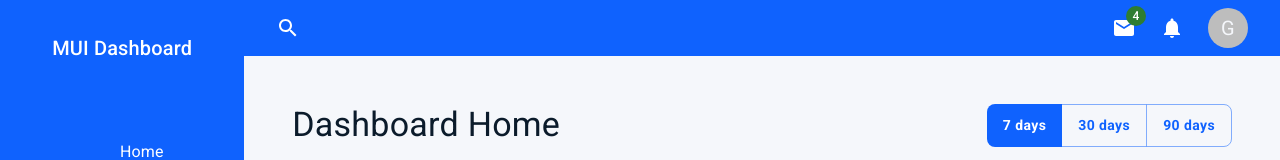
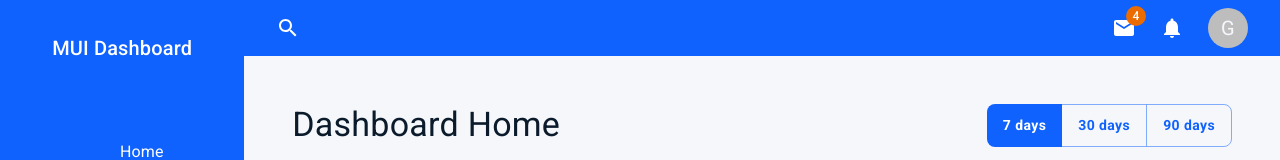
Before and after one commit to giuseppe2305/mui-dashboard, a React (Vite) app: page / in a window 1280 px wide. Shown: the top 160 px of the page. Built offline with nearby package versions, Linux system fonts and the light colour scheme; some icons are missing.

Commit message:
Changed notification badge color.

```diff
--- a/src/components/HeaderBar.tsx
+++ b/src/components/HeaderBar.tsx
@@ -17,7 +17,7 @@ function HeaderBar() {
         <Search />
       </Box>
       <Box sx={{ display: "flex", alignItems: "center", gap: 3 }}>
-        <Badge badgeContent={4} color="success">
+        <Badge badgeContent={4} color="warning">
           <Mail />
         </Badge>
         <Notifications />
```
